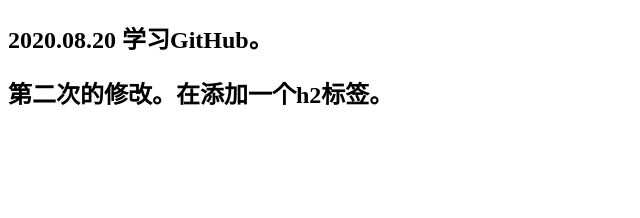
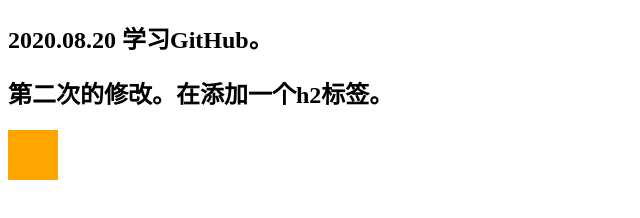
Before and after one commit to Zzyyywo/firstGit, a plain HTML site: page index.html in a window 1280 px wide. Shown: the whole page, without its empty margins (0-640 px from the left). Drawn offline with Linux system fonts and the light colour scheme.

Commit message:
03-这次在index.html添加一个div盒子。

```diff
--- a/index.html
+++ b/index.html
@@ -5,11 +5,19 @@
     <meta charset="UTF-8">
     <meta name="viewport" content="width=device-width, initial-scale=1.0">
     <title>Document</title>
+    <style>
+        div {
+            width: 50px;
+            height: 50px;
+            background-color: orange;
+        }
+    </style>
 </head>
 
 <body>
     <h2>2020.08.20 学习GitHub。</h2>
     <h2>第二次的修改。在添加一个h2标签。</h2>
+    <div></div>
 </body>
 
 </html>
```
